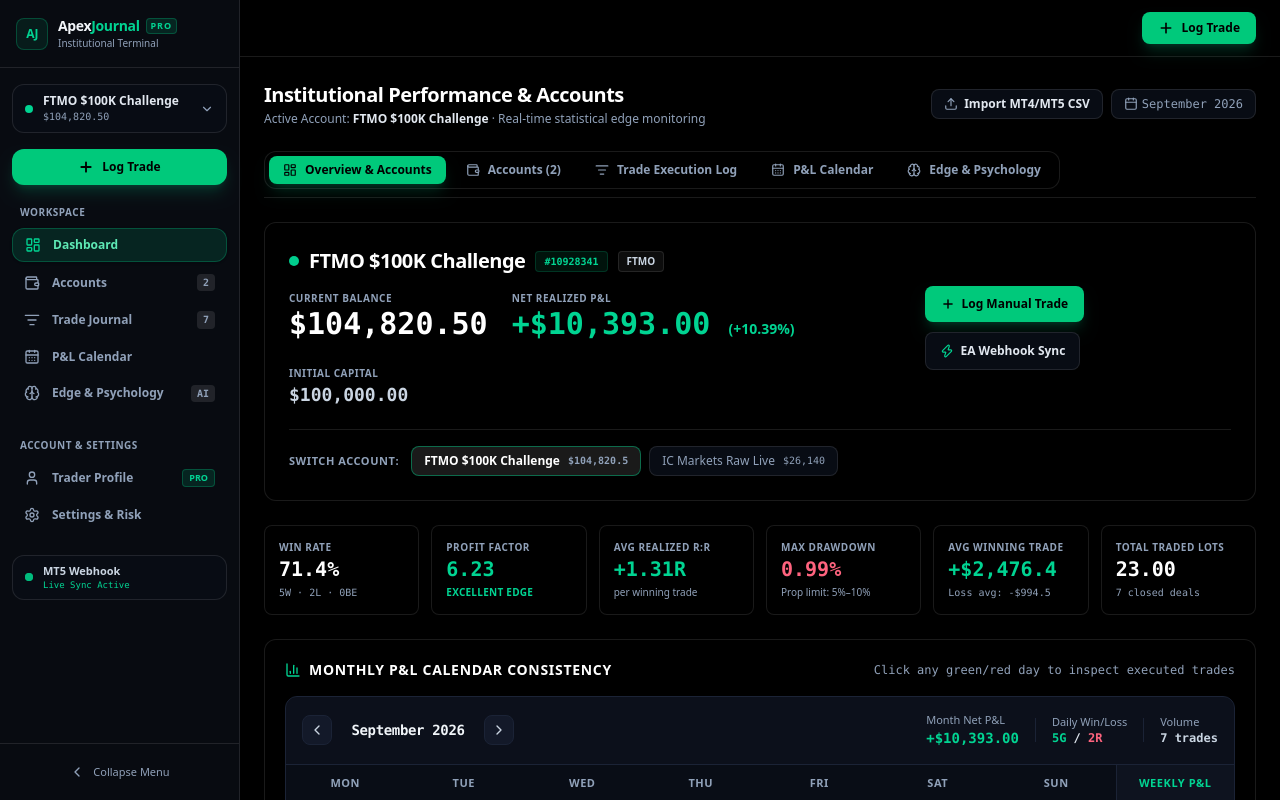
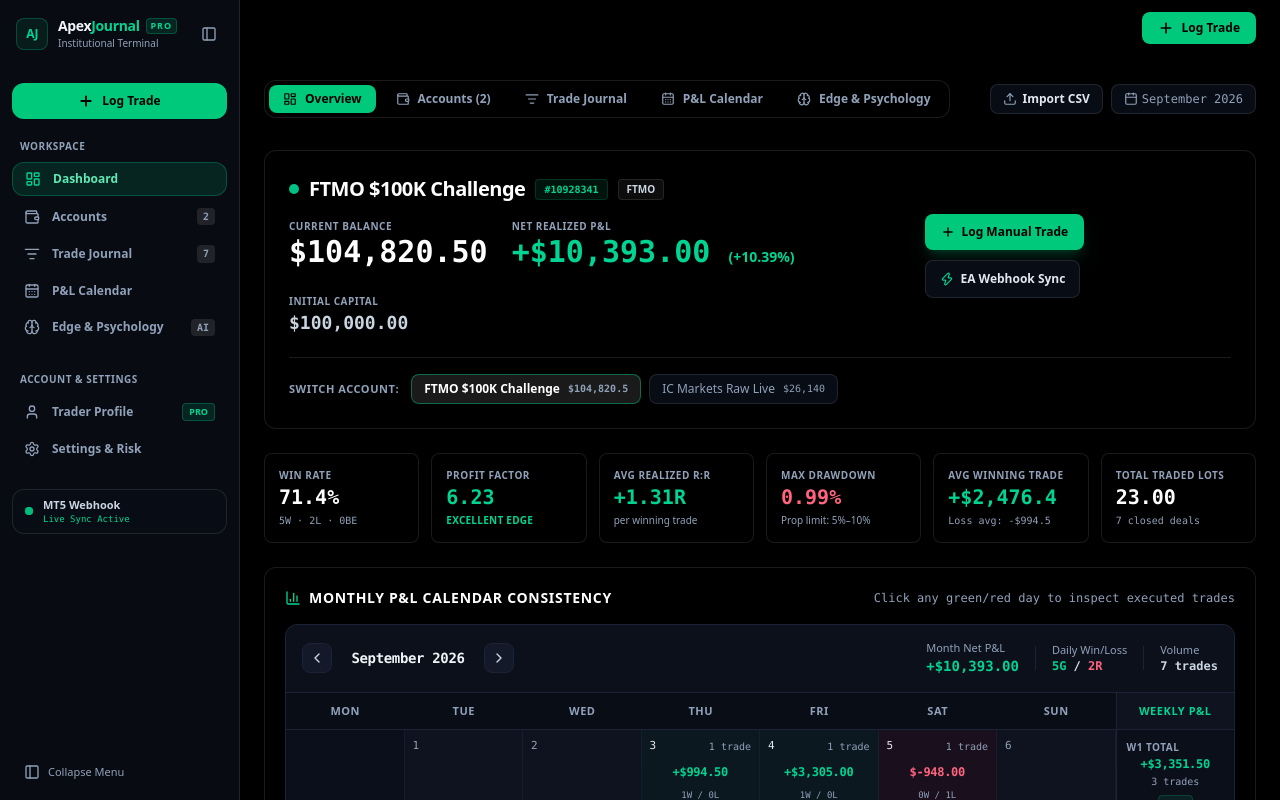
Before and after one commit to benisson-beep/ApexJournal-forexjournal, a Next.js app: page /dashboard in a window 1280 px wide. Shown: the top 800 px of the page. Built offline with nearby package versions, Linux system fonts and the light colour scheme.

Commit message:
refactor(nav): add sidebar expand toggle, remove top account redundancy and dividing lines

```diff
--- a/src/app/dashboard/page.tsx
+++ b/src/app/dashboard/page.tsx
@@ -131,6 +131,8 @@
         <Header
           onOpenNewTrade={() => setIsModalOpen(true)}
           onOpenMobileMenu={() => setIsMobileNavOpen(true)}
+          isSidebarCollapsed={isSidebarCollapsed}
+          onToggleSidebar={() => setIsSidebarCollapsed((prev) => !prev)}
         />
 
         {/* Main Dashboard Workspace */}
@@ -138,52 +140,26 @@
           {/* Workspace Tabs (shown when browsing primary analytical views) */}
           {(activeTab === 'OVERVIEW' || activeTab === 'LOG' || activeTab === 'CALENDAR' || activeTab === 'PSYCHOLOGY' || activeTab === 'ACCOUNTS') && (
             <>
-              {/* Section: Subheader & Quick Info */}
-              <div className="flex flex-col sm:flex-row sm:items-center justify-between gap-4">
-                <div>
-                  <h1 className="text-xl font-bold tracking-tight text-white">
-                    Institutional Performance & Accounts
-                  </h1>
-                  <p className="text-xs text-slate-400 mt-0.5">
-                    Active Account: <span className="text-slate-200 font-semibold">{selectedAccount.name}</span> · Real-time statistical edge monitoring
-                  </p>
-                </div>
-
-                <div className="flex items-center gap-2">
-                  <button
-                    onClick={() => setIsImportModalOpen(true)}
-                    className="flex items-center gap-1.5 bg-[#080c14] hover:bg-[#101624] border border-white/10 hover:border-emerald-500/40 text-slate-200 text-xs font-semibold px-3 py-1.5 rounded-lg transition-colors cursor-pointer"
-                  >
-                    <Upload className="w-3.5 h-3.5 text-slate-400" />
-                    <span>Import MT4/MT5 CSV</span>
-                  </button>
-                  <div className="flex items-center gap-1 bg-[#080c14] border border-white/10 text-xs font-mono text-slate-400 px-3 py-1.5 rounded-lg">
-                    <Calendar className="w-3.5 h-3.5 text-slate-400" />
-                    <span>September 2026</span>
-                  </div>
-                </div>
-              </div>
-
-              {/* View Mode Navigation Tabs */}
-              <div className="flex items-center justify-between border-b border-white/10 pb-2">
+              {/* View Mode Navigation Tabs & Quick Actions */}
+              <div className="flex flex-col sm:flex-row sm:items-center justify-between gap-3 pb-2">
                 <div className="flex flex-wrap items-center gap-1.5 bg-black border border-white/10 p-1 rounded-xl">
                   <button
                     onClick={() => setActiveTab('OVERVIEW')}
                     className={`flex items-center gap-2 px-3.5 py-1.5 rounded-lg text-xs font-bold transition-all cursor-pointer ${
                       activeTab === 'OVERVIEW'
-                        ? 'bg-[#00c97b] text-black shadow-lg shadow-emerald-500/20'
+                        ? 'bg-[#00c97b] text-black'
                         : 'text-slate-400 hover:text-white hover:bg-white/5'
                     }`}
                   >
                     <LayoutDashboard className="w-3.5 h-3.5" />
-                    <span>Overview & Accounts</span>
+                    <span>Overview</span>
                   </button>
 
                   <button
                     onClick={() => setActiveTab('ACCOUNTS')}
                     className={`flex items-center gap-2 px-3.5 py-1.5 rounded-lg text-xs font-bold transition-all cursor-pointer ${
                       activeTab === 'ACCOUNTS'
-                        ? 'bg-[#00c97b] text-black shadow-lg shadow-emerald-500/20'
+                        ? 'bg-[#00c97b] text-black'
                         : 'text-slate-400 hover:text-white hover:bg-white/5'
                     }`}
                   >
@@ -195,19 +171,19 @@
                     onClick={() => setActiveTab('LOG')}
                     className={`flex items-center gap-2 px-3.5 py-1.5 rounded-lg text-xs font-bold transition-all cursor-pointer ${
                       activeTab === 'LOG'
-                        ? 'bg-[#00c97b] text-black shadow-lg shadow-emerald-500/20'
+                        ? 'bg-[#00c97b] text-black'
                         : 'text-slate-400 hover:text-white hover:bg-white/5'
                     }`}
                   >
                     <ListFilter className="w-3.5 h-3.5" />
-                    <span>Trade Execution Log</span>
+                    <span>Trade Journal</span>
                   </button>
 
                   <button
                     onClick={() => setActiveTab('CALENDAR')}
                     className={`flex items-center gap-2 px-3.5 py-1.5 rounded-lg text-xs font-bold transition-all cursor-pointer ${
                       activeTab === 'CALENDAR'
-                        ? 'bg-[#00c97b] text-black shadow-lg shadow-emerald-500/20'
+                        ? 'bg-[#00c97b] text-black'
                         : 'text-slate-400 hover:text-white hover:bg-white/5'
                     }`}
                   >
@@ -219,7 +195,7 @@
                     onClick={() => setActiveTab('PSYCHOLOGY')}
                     className={`flex items-center gap-2 px-3.5 py-1.5 rounded-lg text-xs font-bold transition-all cursor-pointer ${
                       activeTab === 'PSYCHOLOGY'
-                        ? 'bg-[#00c97b] text-black shadow-lg shadow-emerald-500/20'
+                        ? 'bg-[#00c97b] text-black'
                         : 'text-slate-400 hover:text-white hover:bg-white/5'
                     }`}
                   >
@@ -228,8 +204,9 @@
                   </button>
                 </div>
 
+                <div className="flex items-center gap-2">
                   {selectedDateStr && (
-                  <div className="text-xs text-slate-400 font-mono flex items-center gap-2">
+                    <div className="text-xs text-slate-400 font-mono flex items-center gap-2 mr-2">
                       <span>Date Filter: <strong className="text-emerald-400">{selectedDateStr}</strong></span>
                       <button
                         onClick={() => setSelectedDateStr(null)}
@@ -239,6 +216,20 @@
                       </button>
                     </div>
                   )}
+
+                  <button
+                    onClick={() => setIsImportModalOpen(true)}
+                    className="flex items-center gap-1.5 bg-[#080c14] hover:bg-[#101624] border border-white/10 hover:border-emerald-500/40 text-slate-200 text-xs font-semibold px-3 py-1.5 rounded-lg transition-colors cursor-pointer"
+                  >
+                    <Upload className="w-3.5 h-3.5 text-slate-400" />
+                    <span>Import CSV</span>
+                  </button>
+
+                  <div className="flex items-center gap-1 bg-[#080c14] border border-white/10 text-xs font-mono text-slate-400 px-3 py-1.5 rounded-lg">
+                    <Calendar className="w-3.5 h-3.5 text-slate-400" />
+                    <span>September 2026</span>
+                  </div>
+                </div>
               </div>
             </>
           )}
--- a/src/components/dashboard/AccountsView.tsx
+++ b/src/components/dashboard/AccountsView.tsx
@@ -60,7 +60,7 @@
           </button>
           <button
             onClick={onOpenSyncModal}
-            className="flex items-center gap-2 bg-[#00c97b] hover:bg-emerald-400 active:scale-[0.98] text-black font-extrabold text-xs px-4 py-2 rounded-xl transition-all shadow-lg shadow-emerald-500/20 cursor-pointer"
+            className="flex items-center gap-2 bg-[#00c97b] hover:bg-emerald-400 active:scale-[0.98] text-black font-extrabold text-xs px-4 py-2 rounded-xl transition-all cursor-pointer"
           >
             <Zap className="w-3.5 h-3.5" />
             <span>Connect MT4/MT5</span>
@@ -121,7 +121,7 @@
               key={acc.id}
               className={`bg-[#080c14] border rounded-2xl p-5 transition-all relative ${
                 isSelected
-                  ? 'border-emerald-500/50 shadow-xl shadow-emerald-500/5 ring-1 ring-emerald-500/30'
+                  ? 'border-emerald-500/50 ring-1 ring-emerald-500/30'
                   : 'border-white/10 hover:border-white/20'
               }`}
             >
@@ -198,7 +198,7 @@
                 ) : (
                   <button
                     onClick={() => onSelectAccount(acc.id)}
-                    className="flex items-center gap-1.5 text-xs font-bold text-black bg-[#00c97b] hover:bg-emerald-400 px-3.5 py-1.5 rounded-lg transition-all cursor-pointer shadow-md shadow-emerald-500/20"
+                    className="flex items-center gap-1.5 text-xs font-bold text-black bg-[#00c97b] hover:bg-emerald-400 px-3.5 py-1.5 rounded-lg transition-all cursor-pointer"
                   >
                     <span>Switch to Account</span>
                     <ArrowUpRight className="w-3.5 h-3.5" />
--- a/src/components/dashboard/Header.tsx
+++ b/src/components/dashboard/Header.tsx
@@ -1,22 +1,26 @@
 'use client';
 
 import React from 'react';
-import { Menu, Plus } from 'lucide-react';
+import { Menu, Plus, PanelLeftOpen } from 'lucide-react';
 
 interface HeaderProps {
   onOpenNewTrade: () => void;
   onOpenMobileMenu?: () => void;
+  isSidebarCollapsed?: boolean;
+  onToggleSidebar?: () => void;
 }
 
 export const Header: React.FC<HeaderProps> = ({
   onOpenNewTrade,
   onOpenMobileMenu,
+  isSidebarCollapsed,
+  onToggleSidebar,
 }) => {
   return (
-    <header className="border-b border-white/10 bg-black/90 backdrop-blur-md sticky top-0 z-40 px-6 py-3">
+    <header className="bg-black/90 backdrop-blur-md sticky top-0 z-40 px-6 py-3">
       <div className="max-w-[1600px] mx-auto flex items-center justify-between">
-        {/* Mobile menu trigger (visible only on mobile) */}
-        <div>
+        {/* Left Side: Mobile Menu Button & Desktop Expand Button when collapsed */}
+        <div className="flex items-center gap-2">
           {onOpenMobileMenu && (
             <button
               onClick={onOpenMobileMenu}
@@ -26,13 +30,24 @@
               <Menu className="w-5 h-5" />
             </button>
           )}
+
+          {isSidebarCollapsed && onToggleSidebar && (
+            <button
+              onClick={onToggleSidebar}
+              className="hidden md:flex items-center gap-1.5 p-1.5 rounded-lg text-slate-400 hover:text-white hover:bg-white/5 transition-colors cursor-pointer"
+              title="Expand sidebar"
+              aria-label="Expand sidebar"
+            >
+              <PanelLeftOpen className="w-4 h-4" />
+            </button>
+          )}
         </div>
 
-        {/* Right Action Bar: ONLY Log Trade Button */}
+        {/* Right Action Bar: ONLY Log Trade Button (No shadow) */}
         <div>
           <button
             onClick={onOpenNewTrade}
-            className="flex items-center gap-2 bg-[#00c97b] hover:bg-emerald-400 active:scale-[0.98] text-black font-extrabold text-xs px-4 py-2 rounded-lg transition-all shadow-lg shadow-emerald-500/20 cursor-pointer"
+            className="flex items-center gap-2 bg-[#00c97b] hover:bg-emerald-400 active:scale-[0.98] text-black font-extrabold text-xs px-4 py-2 rounded-lg transition-all cursor-pointer"
           >
             <Plus className="w-4 h-4 stroke-[2.5]" />
             <span>Log Trade</span>
--- a/src/components/dashboard/Sidebar.tsx
+++ b/src/components/dashboard/Sidebar.tsx
@@ -10,11 +10,9 @@
   User,
   Settings,
   Plus,
-  ChevronLeft,
-  ChevronRight,
-  ChevronDown,
   X,
   Wallet,
+  PanelLeft,
 } from 'lucide-react';
 import { TradingAccount } from '../../types/trade';
 
@@ -49,9 +47,6 @@
   selectedAccountId,
   onSelectAccount,
 }) => {
-  const [isAccountDropdownOpen, setIsAccountDropdownOpen] = useState(false);
-  const currentAccount = accounts.find((a) => a.id === selectedAccountId) || accounts[0];
-
   const navItems = [
     {
       id: 'OVERVIEW' as DashboardTab,
@@ -109,10 +104,10 @@
 
   const sidebarContent = (
     <div className="h-full flex flex-col justify-between select-none">
-      {/* Top section: Logo, Account Selector & Nav Items */}
+      {/* Top section: Logo, Expand/Collapse Toggle & Nav Items */}
       <div className="space-y-4">
-        {/* Brand Header */}
-        <div className={`flex items-center ${isCollapsed ? 'justify-center' : 'justify-between'} px-4 py-4 border-b border-white/10`}>
+        {/* Brand Header with Expand / Collapse Button */}
+        <div className={`flex items-center ${isCollapsed ? 'justify-center' : 'justify-between'} px-4 py-4`}>
           <Link
             href="/"
             className="flex items-center gap-2.5 group cursor-pointer"
@@ -136,6 +131,16 @@
             )}
           </Link>
 
+          {/* Desktop Expand / Collapse Button directly in top row */}
+          <button
+            onClick={onToggleCollapse}
+            className="hidden md:flex p-1.5 rounded-lg text-slate-400 hover:text-white hover:bg-white/5 transition-colors cursor-pointer"
+            title={isCollapsed ? 'Expand sidebar' : 'Collapse sidebar'}
+            aria-label={isCollapsed ? 'Expand sidebar' : 'Collapse sidebar'}
+          >
+            <PanelLeft className="w-4 h-4" />
+          </button>
+
           {/* Close button on mobile */}
           <button
             onClick={onCloseMobile}
@@ -146,81 +151,14 @@
           </button>
         </div>
 
-        {/* Account Selector in Sidebar */}
-        {!isCollapsed && accounts && accounts.length > 0 && (
-          <div className="px-3">
-            <div className="relative">
-              <button
-                type="button"
-                onClick={() => setIsAccountDropdownOpen(!isAccountDropdownOpen)}
-                className="w-full flex items-center justify-between gap-2 bg-[#080c14] hover:bg-[#101624] border border-white/10 hover:border-white/20 rounded-xl px-3 py-2 text-left transition-colors cursor-pointer"
-                title="Switch Account"
-              >
-                <div className="flex items-center gap-2.5 overflow-hidden">
-                  <div className="w-2 h-2 rounded-full bg-emerald-400 animate-pulse shrink-0" />
-                  <div className="truncate">
-                    <p className="text-xs font-semibold text-slate-200 truncate">{currentAccount?.name}</p>
-                    <p className="text-[10px] text-slate-400 font-mono">
-                      ${currentAccount?.currentBalance.toLocaleString('en-US', { minimumFractionDigits: 2 })}
-                    </p>
-                  </div>
-                </div>
-                <ChevronDown className={`w-3.5 h-3.5 text-slate-400 shrink-0 transition-transform ${isAccountDropdownOpen ? 'rotate-180' : ''}`} />
-              </button>
-
-              {/* Account Dropdown Menu */}
-              {isAccountDropdownOpen && (
-                <div className="absolute left-0 right-0 top-full mt-1.5 bg-black border border-white/15 rounded-xl shadow-2xl p-1.5 z-50 space-y-1">
-                  <div className="text-[10px] font-semibold text-slate-400 uppercase tracking-wider px-2 py-1 flex items-center justify-between">
-                    <span>Connected Accounts</span>
-                    <button
-                      onClick={() => {
-                        setIsAccountDropdownOpen(false);
-                        onSelectTab('ACCOUNTS');
-                      }}
-                      className="text-emerald-400 hover:underline cursor-pointer text-[10px]"
-                    >
-                      View All
-                    </button>
-                  </div>
-                  {accounts.map((acc) => (
-                    <button
-                      key={acc.id}
-                      onClick={() => {
-                        onSelectAccount?.(acc.id);
-                        setIsAccountDropdownOpen(false);
-                      }}
-                      className={`w-full text-left px-2.5 py-2 rounded-lg text-xs transition-colors flex items-center justify-between cursor-pointer ${
-                        acc.id === selectedAccountId
-                          ? 'bg-emerald-500/15 text-emerald-300 font-semibold border border-emerald-500/30'
-                          : 'text-slate-300 hover:bg-white/5'
-                      }`}
-                    >
-                      <div className="truncate">
-                        <p className="font-semibold text-slate-200 truncate">{acc.name}</p>
-                        <p className="text-[10px] text-slate-400 font-mono">
-                          ${acc.currentBalance.toLocaleString('en-US', { minimumFractionDigits: 2 })} · {acc.broker}
-                        </p>
-                      </div>
-                      {acc.id === selectedAccountId && (
-                        <div className="w-1.5 h-1.5 rounded-full bg-emerald-400 shrink-0 ml-1.5" />
-                      )}
-                    </button>
-                  ))}
-                </div>
-              )}
-            </div>
-          </div>
-        )}
-
-        {/* Quick Action Button: New Trade */}
+        {/* Quick Action Button: New Trade (No shadow) */}
         <div className="px-3">
           <button
             onClick={() => {
               onOpenNewTrade();
               if (isMobileOpen) onCloseMobile();
             }}
-            className={`w-full flex items-center justify-center gap-2 bg-[#00c97b] hover:bg-emerald-400 active:scale-[0.98] text-black font-extrabold text-xs py-2.5 rounded-xl transition-all shadow-lg shadow-emerald-500/20 cursor-pointer ${
+            className={`w-full flex items-center justify-center gap-2 bg-[#00c97b] hover:bg-emerald-400 active:scale-[0.98] text-black font-extrabold text-xs py-2.5 rounded-xl transition-all cursor-pointer ${
               isCollapsed ? 'px-0' : 'px-3'
             }`}
             title="Log New Trade"
@@ -247,7 +185,7 @@
                 title={item.label}
                 className={`w-full flex items-center gap-3 px-3 py-2 rounded-xl text-xs font-semibold transition-all cursor-pointer ${
                   isActive
-                    ? 'bg-emerald-500/15 text-emerald-300 border border-emerald-500/30 shadow-sm'
+                    ? 'bg-emerald-500/15 text-emerald-300 border border-emerald-500/30'
                     : 'text-slate-400 hover:text-white hover:bg-white/5'
                 } ${isCollapsed ? 'justify-center px-0' : ''}`}
               >
@@ -288,7 +226,7 @@
                 title={item.label}
                 className={`w-full flex items-center gap-3 px-3 py-2 rounded-xl text-xs font-semibold transition-all cursor-pointer ${
                   isActive
-                    ? 'bg-emerald-500/15 text-emerald-300 border border-emerald-500/30 shadow-sm'
+                    ? 'bg-emerald-500/15 text-emerald-300 border border-emerald-500/30'
                     : 'text-slate-400 hover:text-white hover:bg-white/5'
                 } ${isCollapsed ? 'justify-center px-0' : ''}`}
               >
@@ -332,21 +270,17 @@
         </div>
       </div>
 
-      {/* Bottom section: Desktop Collapse Toggle (Profile widget removed as requested) */}
-      <div className="p-3 border-t border-white/10">
+      {/* Bottom section: Collapse Toggle Button */}
+      <div className="p-3">
         <button
           onClick={onToggleCollapse}
-          className="hidden md:flex w-full items-center justify-center gap-2 py-2 rounded-lg text-slate-400 hover:text-slate-200 hover:bg-white/5 text-xs transition-colors cursor-pointer"
+          className={`hidden md:flex w-full items-center gap-2 py-2 rounded-lg text-slate-400 hover:text-slate-200 hover:bg-white/5 text-xs transition-colors cursor-pointer ${
+            isCollapsed ? 'justify-center px-0' : 'px-3'
+          }`}
           title={isCollapsed ? 'Expand sidebar' : 'Collapse sidebar'}
         >
-          {isCollapsed ? (
-            <ChevronRight className="w-4 h-4" />
-          ) : (
-            <>
-              <ChevronLeft className="w-4 h-4" />
-              <span className="text-[11px] font-medium">Collapse Menu</span>
-            </>
-          )}
+          <PanelLeft className="w-4 h-4 shrink-0" />
+          {!isCollapsed && <span className="text-[11px] font-medium">Collapse Menu</span>}
         </button>
       </div>
     </div>
```
Lines whose indentation alone changed are shown as unchanged.
